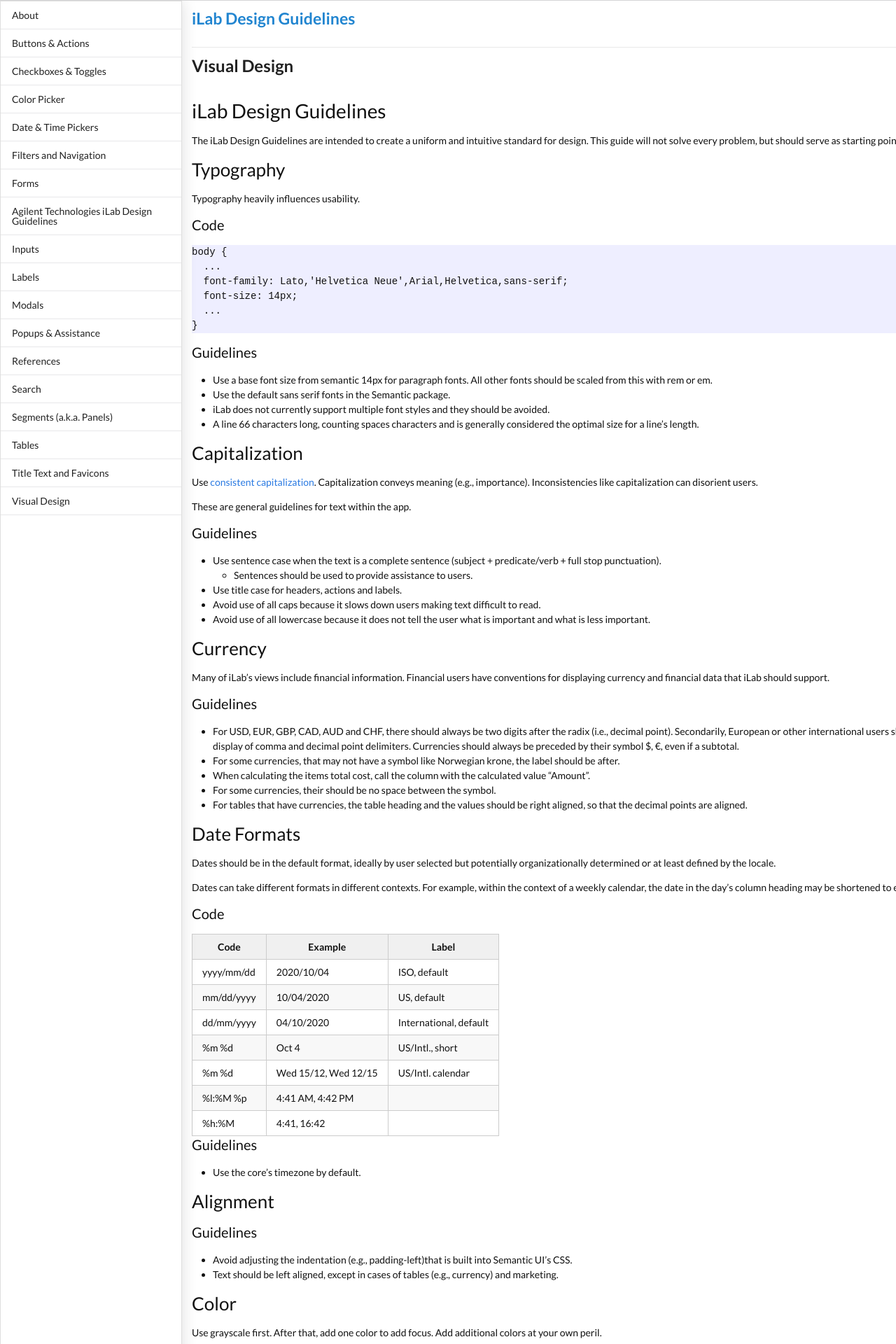
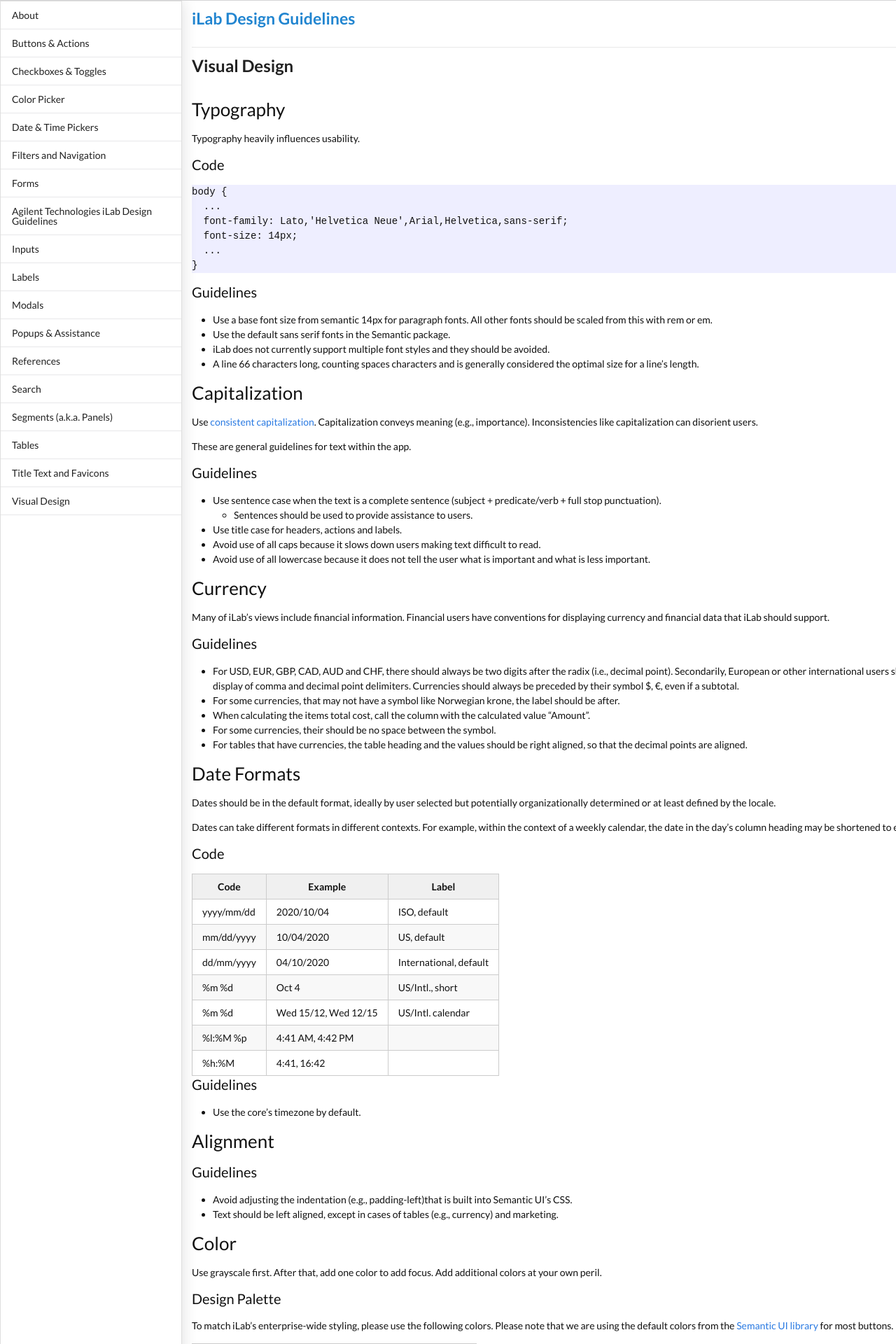
Before and after one commit to polycrystalline/ilab-design-guidelines, a Jekyll site: the page built from visual_design.md, in a window 1280 px wide. Shown: the top 1920 px of the page at 70% size. Built offline with Jekyll 4.4.1, drawn with Linux system fonts in a browser that asks for light colours; nearby versions of some CDN libraries.

Commit message:
Remove the duplicate text.

```diff
--- a/visual_design.md
+++ b/visual_design.md
@@ -3,11 +3,6 @@
 title: Visual Design
 permalink: /visual_design/
 ---
-
-# iLab Design Guidelines
-
-The iLab Design Guidelines are intended to create a uniform and intuitive standard for design. This guide will not solve every problem, but should serve as starting point to decision making.
-
 
 ### Typography
 Typography heavily influences usability.
```
